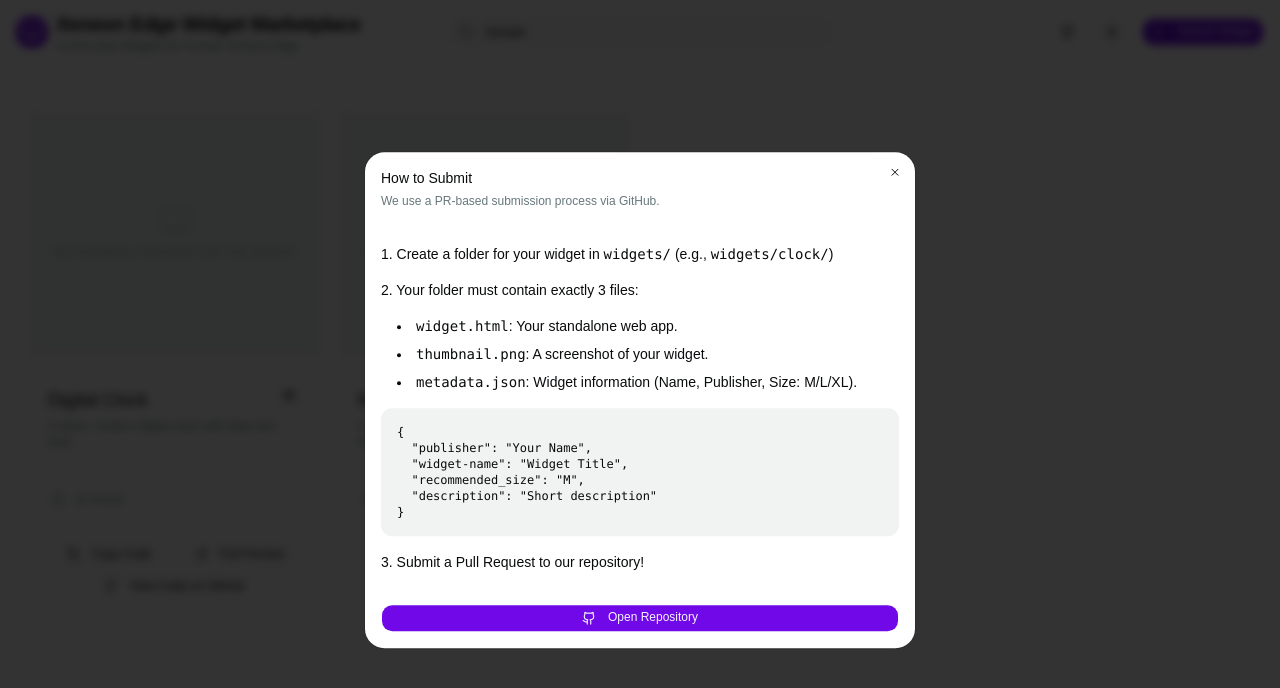
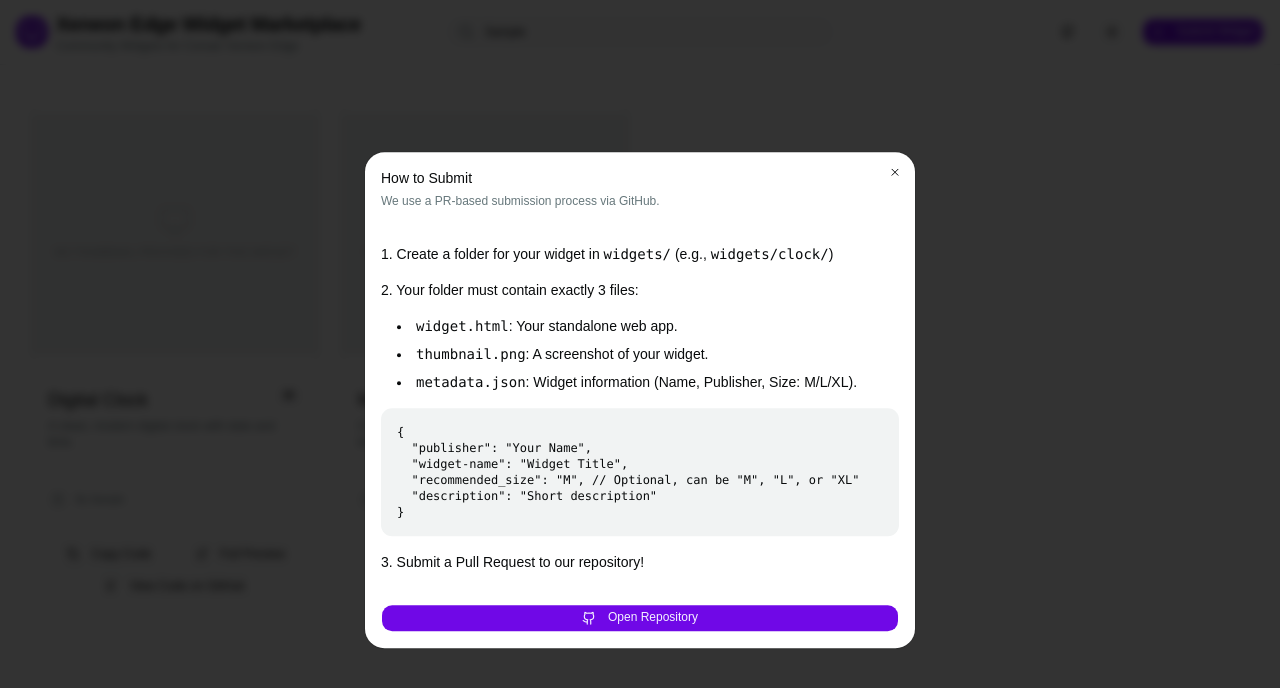
Before and after one commit to dillontkh/xeneon-edge-widget-marketplace, a React (Vite) app: page / in a window 1280 px wide. Both pictures are taken after typing "Sample" into the empty fields and a click on the button "Submit Widget". Shown: the top 688 px of the page. Built offline with nearby package versions, Linux system fonts and the light colour scheme.

Commit message:
docs(marketplace): add size options to metadata example

```diff
--- a/src/App.tsx
+++ b/src/App.tsx
@@ -139,7 +139,7 @@
 {`{
   "publisher": "Your Name",
   "widget-name": "Widget Title",
-  "recommended_size": "M",
+  "recommended_size": "M", // Optional, can be "M", "L", or "XL"
   "description": "Short description"
 }`}                    </pre>
                   </div>
```
